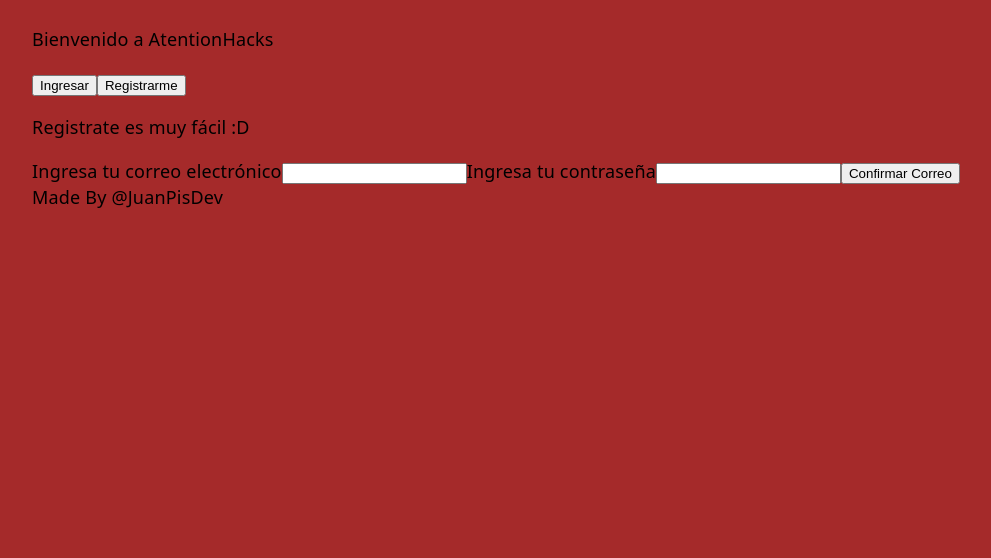
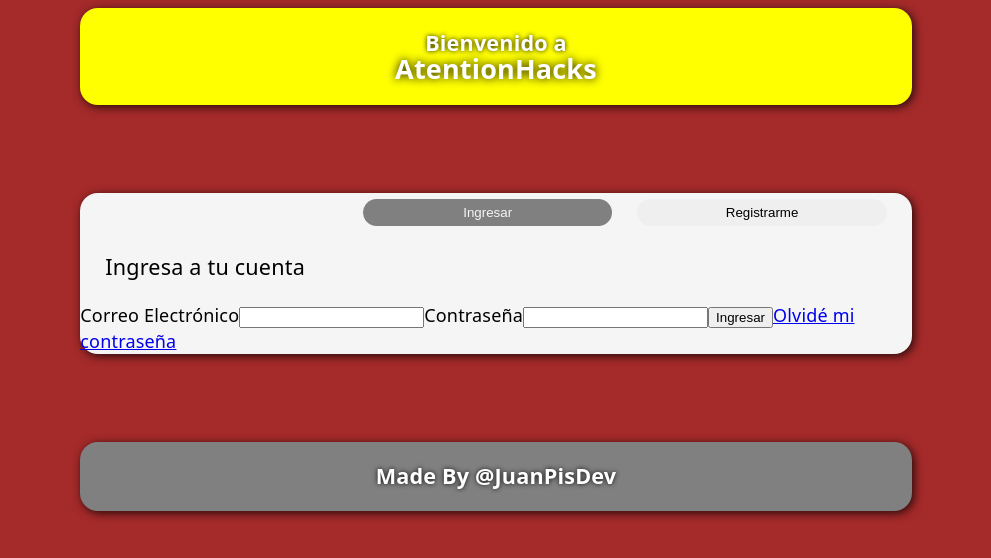
Before and after one commit to JuanPisDev/AtentionHacks, a React (Vite) app in the folder AtentionHacks/: page /auth in a window 1280 px wide. Shown: the top 558 px of the page, without its empty margins (144-1135 px from the left). Built offline with nearby package versions, Linux system fonts and the light colour scheme.

Commit message:
Adding Styles to the auth page to start working on the backend

```diff
--- a/AtentionHacks/src/components/AuthComponents/SignInForm.jsx
+++ b/AtentionHacks/src/components/AuthComponents/SignInForm.jsx
@@ -1,19 +1,24 @@
 function SignInForm(){
+
+    function handleSubmit(){
+
+    }
+
     return(
         <>
-            <form action="">
-                <label htmlFor="emailSignUp">
+            <form onSubmit={handleSubmit}>
+                <label htmlFor="emailSignIn">
                     Correo Electrónico
                 </label>
-                <input id="emailSignUp" type="email" />
+                <input id="emailSignIn" type="email" name="email" autoComplete="email" required/>
                 <label htmlFor="passwordSignIn">
                     Contraseña
                 </label>
-                <input id="passwordSignIn" type="password" />
-                <button>
+                <input id="passwordSignIn" name="password" type="password" autoComplete="current-password" required/>
+                <button type="submit">
                     Ingresar
                 </button>
-                <a href="">Olvidé mi contraseña</a>
+                <a href="/forgot-password">Olvidé mi contraseña</a>
             </form>
         </>
     )
--- a/AtentionHacks/src/components/AuthComponents/SignUpForm.jsx
+++ b/AtentionHacks/src/components/AuthComponents/SignUpForm.jsx
@@ -1,12 +1,12 @@
 function SignUpForm(){
     return(
         <>
-            <form action="">
-                <label htmlFor="emailSignUp">Ingresa tu correo electrónico</label>
-                <input id="emailSignUp" type="email" />
+            <form >
+                <label htmlFor="emailSignUp" >Ingresa tu correo electrónico</label>
+                <input id="emailSignUp" type="email" name="email" autoComplete="email" required />
                 <label htmlFor="passwordSignUp">Ingresa tu contraseña</label>
-                <input id="passwordSignUp" type="password" />
-                <button>
+                <input id="passwordSignUp" type="password" name="password" autoComplete="new-password" required />
+                <button type="submit">
                     Confirmar Correo
                 </button>
             </form>
--- a/AtentionHacks/src/components/AuthComponents/styles/AuthStyles.module.css
+++ b/AtentionHacks/src/components/AuthComponents/styles/AuthStyles.module.css
@@ -0,0 +1,98 @@
+.auth{
+    display: flex;
+    height: 100vh;
+    flex-direction: column;
+    align-items: center;
+}
+.nav{
+    display: flex;
+    width: 95%;
+    border-radius: 1rem;
+    background-color: yellow;
+    justify-content: center;
+    align-items: center;
+    box-shadow: 2px 2px 10px rgb(0 0 0 / 80%);
+    margin-bottom: 10%;
+
+}
+
+.nav p{
+    font-size: 1.2rem;
+    font-weight: 800;
+    color: white;
+    text-align: center;
+    text-shadow: 0px 0px 5px rgb(0 0 0 / 90%);
+
+}
+
+.nav p span{
+    font-size: 1.5rem;
+    text-shadow: 0px 0px 10px rgb(0 0 0 / 100%);
+}
+
+.main{
+    display: flex;
+    justify-content: center;
+}
+
+.authSection{
+    display: flex;
+    width: 95%;
+    flex-direction: column;
+    border-radius: 1rem;
+    background-color: whitesmoke;
+    margin-bottom: 10%;
+    box-shadow: 2px 2px 10px rgb(0 0 0 / 80%);
+}
+
+.buttons{
+    display: flex;
+    width: 100%;
+    height: 5vh;
+    align-items: center;
+    justify-content: right;
+
+}
+
+.signInButton{
+    height: 1.5rem;
+    width: 30%;
+    margin-right:3%;
+    border-radius: 1rem;
+    border: 0;
+    background-color: gray;
+    color: whitesmoke;
+}
+
+.signUpButton{
+    height: 1.5rem;
+    width: 30%;
+    margin-right:3%;
+    border-radius: 1rem;
+    border: 0;
+
+}
+
+.mainLeft{
+    font-size: 1.2rem;
+    margin-left: 3%;
+}
+
+.footer{
+    display: flex;
+    width: 95%;
+    border-radius: 1rem;
+    background-color: gray;
+    justify-content: center;
+    align-items: center;
+    box-shadow: 2px 2px 10px rgb(0 0 0 / 80%);
+}
+
+.footer p{
+    font-size: 1.2rem;
+    font-weight: 800;
+    color: white;
+    text-align: center;
+    text-shadow: 0px 0px 5px rgb(0 0 0 / 90%);
+
+}
--- a/AtentionHacks/src/pages/Auth.jsx
+++ b/AtentionHacks/src/pages/Auth.jsx
@@ -5,36 +5,36 @@ import styles from "../components/AuthComponents/styles/AuthStyles.module.css"
 
 function Auth(){
 
-    const [action, setAction ] = useState("signUp");
+    const [action, setAction ] = useState("signIn");
 
     return(
-        <>
-
-
-            <header>
-                <p>Bienvenido a AtentionHacks</p>
+        <div className={styles.auth}>
+            <header className={styles.nav}>
+                <p>Bienvenido a <br /><span> AtentionHacks </span> </p>
             </header>
-            <main>
-                    <section>
-                        <div>
-                            <button onClick={() => setAction("signIn")}>Ingresar</button>
-                            <button onClick={() => setAction("signUp")}>Registrarme</button>
+            <main className={styles.main}>
+                    <section className={styles.authSection}>
+                        <div className={styles.buttons}>
+                            <button  className={styles.signInButton} type="button" onClick={() => setAction("signIn")} aria-pressed={action === "signIn"}>Ingresar</button>
+                            <button className={styles.signUpButton} type="button" onClick={() => setAction("signUp")} aria-pressed={action === "signUp"}>Registrarme </button>
                         </div>
-                        <div className={styles.mainLeft}>
-                            <p>{action === "signIn" ? "Ingresa a tu cuenta" : "Registrate es muy fácil :D"}</p>
-                        </div>
-                        <div className={styles.mainRight}>
-                            {action === "signIn" ? <SignIn /> : <SignUp />}
+                        <div className={styles.userInfoSection}>
+                            <div className={styles.mainLeft}>
+                                <p>{action === "signIn" ? "Ingresa a tu cuenta" : "Registrate, ¡es muy fácil! :D"}</p>
+                            </div>
+                            <div className={styles.mainRight}>
+                                {action === "signIn" ? <SignIn /> : <SignUp />}
+                            </div>
                         </div>
                     </section>
 
             </main>
-            <footer>
-                Made By @JuanPisDev
+            <footer className={styles.footer}>
+                <p>Made By @JuanPisDev</p>
             </footer>
 
 
-        </>
+        </ div>
     )
 }
 
```
